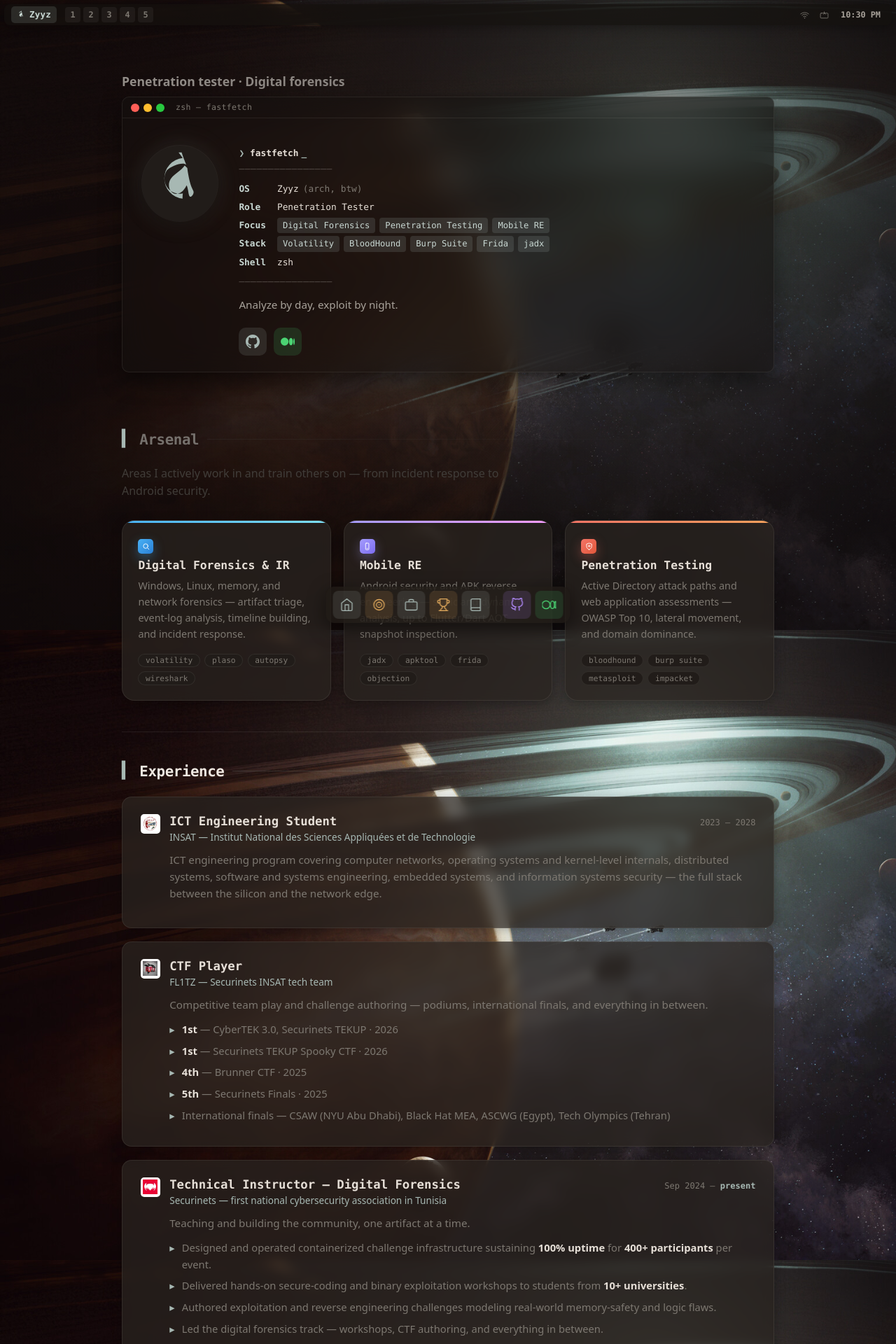
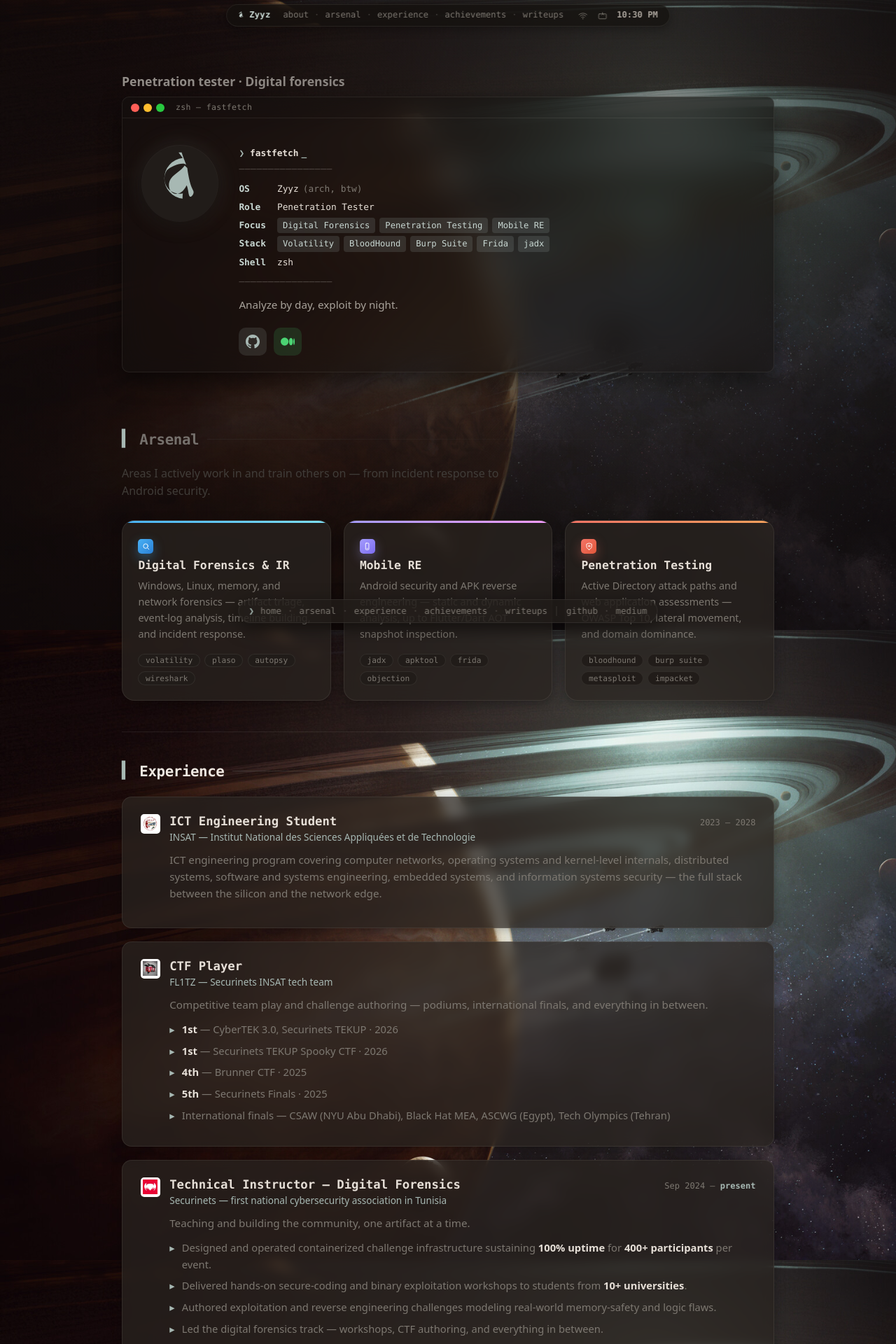
Before and after one commit to 0xZyyz/0xZyyz.github.io, a Jekyll site: the page built from index.html, in a window 1280 px wide. Shown: the top 1920 px of the page at 70% size. Built offline with Jekyll 4.4.1, drawn with Linux system fonts in a browser that asks for light colours.

Commit message:
De-clone from x-0r: pill waybar with text links, terminal-style launcher bar

```diff
--- a/_layouts/default.html
+++ b/_layouts/default.html
@@ -11,19 +11,17 @@
   </head>
   <body>
     <header class="waybar" id="waybar">
-      <div class="waybar__left">
       <a class="waybar__logo" href="{{ '/' | relative_url }}" aria-label="Zyyz — home">
         <svg class="waybar__arch" viewBox="0 0 24 24" aria-hidden="true" fill="currentColor"><path d="M11.392 0c.347.276 1.222 1.613 1.693 2.191a7.9 7.9 0 0 0-.056 15.713 11.698 11.698 0 0 1 .105-2.034 5.86 5.86 0 0 1-6.16-8.906c1.653-1.75 6.354-3.417 7.479-2.115-1.183-3.022-1.918-4.958-1.918-5.537C12.172 1.585 12.222 1.11 12.7 0Zm3.46 6.077c.214 1.907.807 5.05 1.437 6.784.567 1.562 1.009 1.988 1.009 2.5 0 .808-.743 1.79-1.2 1.79-.335 0-.48-.257-.63-.835-.225-.874-.34-2.471-.877-3.587-1.262 2.516-2.696 3.303-3.977 3.303-1.698 0-2.853-1.568-2.853-3.297 0-3.89 4.22-4.854 6.09-7.657Z"/></svg>
         <span>Zyyz</span>
       </a>
       <nav class="waybar__nav" aria-label="Site sections">
-          <a href="#about" class="waybar__item" data-label="about" aria-label="About">1</a>
-          <a href="#arsenal" class="waybar__item" data-label="arsenal" aria-label="Arsenal">2</a>
-          <a href="#experience" class="waybar__item" data-label="experience" aria-label="Experience">3</a>
-          <a href="#achievements" class="waybar__item" data-label="achievements" aria-label="Achievements">4</a>
-          <a href="#writeups" class="waybar__item" data-label="field-notes" aria-label="Field notes">5</a>
+        <a href="#about">about</a><span class="waybar__dot" aria-hidden="true">·</span>
+        <a href="#arsenal">arsenal</a><span class="waybar__dot" aria-hidden="true">·</span>
+        <a href="#experience">experience</a><span class="waybar__dot" aria-hidden="true">·</span>
+        <a href="#achievements">achievements</a><span class="waybar__dot" aria-hidden="true">·</span>
+        <a href="#writeups">writeups</a>
       </nav>
-      </div>
       <div class="waybar__right">
         <span class="waybar__mod" aria-hidden="true">
           <svg viewBox="0 0 24 24" fill="none" stroke="currentColor" stroke-width="1.6" stroke-linecap="round"><path d="M5 12.55a11 11 0 0 1 14.08 0"/><path d="M1.42 9a16 16 0 0 1 21.16 0"/><path d="M8.53 16.11a6 6 0 0 1 6.95 0"/><circle cx="12" cy="20" r="1.4" fill="currentColor" stroke="none"/></svg>
@@ -37,29 +35,16 @@
 
     {{ content }}
 
-    <nav class="dock" id="dock" aria-label="Launcher">
-      <a href="#about" class="dock__item" title="Home" id="dock-home">
-        <svg viewBox="0 0 24 24"><path d="M3 9l9-7 9 7v11a2 2 0 0 1-2 2H5a2 2 0 0 1-2-2z"/><polyline points="9 22 9 12 15 12 15 22"/></svg>
-      </a>
-      <a href="#arsenal" class="dock__item" title="Arsenal" id="dock-arsenal">
-        <svg viewBox="0 0 24 24"><circle cx="12" cy="12" r="9"/><circle cx="12" cy="12" r="4.5"/><circle cx="12" cy="12" r="1" fill="currentColor" stroke="none"/></svg>
-      </a>
-      <a href="#experience" class="dock__item" title="Experience" id="dock-experience">
-        <svg viewBox="0 0 24 24"><rect x="2" y="7" width="20" height="14" rx="2"/><path d="M16 7V5a2 2 0 0 0-2-2h-4a2 2 0 0 0-2 2v2"/><line x1="12" y1="12" x2="12" y2="12.01"/></svg>
-      </a>
-      <a href="#achievements" class="dock__item" title="Achievements" id="dock-achievements">
-        <svg viewBox="0 0 24 24"><path d="M6 9H4.5a2.5 2.5 0 0 1 0-5H6"/><path d="M18 9h1.5a2.5 2.5 0 0 0 0-5H18"/><path d="M4 22h16"/><path d="M10 14.66V17c0 .55-.47.98-.97 1.21C7.85 18.75 7 20.24 7 22"/><path d="M14 14.66V17c0 .55.47.98.97 1.21 1.18.54 2.03 2.03 2.03 3.79"/><path d="M18 2H6v7a6 6 0 0 0 12 0V2Z"/></svg>
-      </a>
-      <a href="#writeups" class="dock__item" title="Field notes" id="dock-notes">
-        <svg viewBox="0 0 24 24"><path d="M4 19.5A2.5 2.5 0 0 1 6.5 17H20"/><path d="M6.5 2H20v20H6.5A2.5 2.5 0 0 1 4 19.5v-15A2.5 2.5 0 0 1 6.5 2z"/></svg>
-      </a>
-      <div class="dock__sep" aria-hidden="true"></div>
-      <a href="https://github.com/Zyyz2" target="_blank" rel="noopener" class="dock__item" title="GitHub" id="dock-github">
-        <svg viewBox="0 0 24 24"><path d="M9 19c-5 1.5-5-2.5-7-3m14 6v-3.87a3.37 3.37 0 0 0-.94-2.61c3.14-.35 6.44-1.54 6.44-7A5.44 5.44 0 0 0 20 4.77 5.07 5.07 0 0 0 19.91 1S18.73.65 16 2.48a13.38 13.38 0 0 0-7 0C6.27.65 5.09 1 5.09 1A5.07 5.07 0 0 0 5 4.77a5.44 5.44 0 0 0-1.5 3.78c0 5.42 3.3 6.61 6.44 7A3.37 3.37 0 0 0 9 18.13V22"/></svg>
-      </a>
-      <a href="https://medium.com/@Zyyz" target="_blank" rel="noopener" class="dock__item" title="Medium" id="dock-medium">
-        <svg viewBox="0 0 24 24"><path d="M13.54 12a6.8 6.8 0 0 1-6.77 6.82A6.8 6.8 0 0 1 0 12a6.8 6.8 0 0 1 6.77-6.82A6.8 6.8 0 0 1 13.54 12zm7.42 0c0 3.54-1.51 6.42-3.38 6.42-1.87 0-3.39-2.88-3.39-6.42s1.52-6.42 3.39-6.42 3.38 2.88 3.38 6.42zM24 12c0 3.17-.53 5.75-1.19 5.75-.66 0-1.19-2.58-1.19-5.75s.53-5.75 1.19-5.75C23.47 6.25 24 8.83 24 12z"/></svg>
-      </a>
+    <nav class="dockbar" id="dockbar" aria-label="Launcher">
+      <span class="dockbar__prompt" aria-hidden="true">❯</span>
+      <a href="#about">home</a><span class="dockbar__dot" aria-hidden="true">·</span>
+      <a href="#arsenal">arsenal</a><span class="dockbar__dot" aria-hidden="true">·</span>
+      <a href="#experience">experience</a><span class="dockbar__dot" aria-hidden="true">·</span>
+      <a href="#achievements">achievements</a><span class="dockbar__dot" aria-hidden="true">·</span>
+      <a href="#writeups">writeups</a>
+      <span class="dockbar__sep" aria-hidden="true"></span>
+      <a href="https://github.com/Zyyz2" target="_blank" rel="noopener">github</a><span class="dockbar__dot" aria-hidden="true">·</span>
+      <a href="https://medium.com/@Zyyz" target="_blank" rel="noopener">medium</a>
     </nav>
 
     <script>
--- a/style.css
+++ b/style.css
@@ -89,37 +89,35 @@ code {
   color: var(--brand-3);
 }
 
-/* ---- waybar (HyDE-style floating top bar) ---- */
+/* ---- waybar (floating top pill) ---- */
 .waybar {
   position: fixed;
   top: 6px;
-  left: 6px;
-  right: 6px;
+  left: 50%;
+  transform: translateX(-50%);
   z-index: 1000;
-  height: 30px;
+  display: flex;
+  align-items: center;
+  gap: 18px;
+  height: 32px;
+  padding: 0 14px;
   background: var(--bar-bg);
   backdrop-filter: blur(24px) saturate(160%);
   -webkit-backdrop-filter: blur(24px) saturate(160%);
-  border-radius: 8px;
-  display: flex;
-  align-items: center;
-  padding: 0 10px;
+  border: 1px solid var(--line);
+  border-radius: 999px;
   font-family: var(--mono);
-  font-size: 0.78rem;
+  font-size: 0.76rem;
   color: var(--text-secondary);
   box-shadow: 0 4px 14px rgba(0, 0, 0, 0.3);
+  white-space: nowrap;
 }
-
-.waybar__left { display: flex; align-items: center; gap: 12px; }
 
 .waybar__logo {
   display: flex;
   align-items: center;
   gap: 6px;
-  padding: 2px 8px;
-  border-radius: 5px;
   color: var(--accent-hover);
-  background: var(--accent-dim);
   font-weight: 600;
   letter-spacing: 0.02em;
   text-decoration: none;
@@ -128,50 +126,16 @@ code {
 .waybar__logo:hover { color: var(--text-heading); text-decoration: none; }
 .waybar__arch { width: 12px; height: 12px; display: block; }
 
-.waybar__nav { display: flex; gap: 4px; align-items: center; }
-
-.waybar__item {
-  width: 22px;
-  height: 22px;
-  border-radius: 4px;
-  background: rgba(255, 255, 255, 0.05);
-  color: var(--muted);
-  font-family: var(--mono);
-  font-size: 0.74rem;
-  font-weight: 600;
-  display: inline-flex;
-  align-items: center;
-  justify-content: center;
-  text-decoration: none;
-  position: relative;
-  transition: background 0.12s ease, color 0.12s ease, transform 0.12s ease;
+.waybar__nav {
+  display: flex;
+  align-items: baseline;
+  gap: 8px;
 }
 
-.waybar__item:hover {
-  background: rgba(255, 255, 255, 0.1);
-  color: var(--text-heading);
-  transform: translateY(-1px);
-}
+.waybar__nav a { color: var(--muted); text-decoration: none; }
+.waybar__nav a:hover { color: var(--text-heading); text-decoration: none; }
 
-.waybar__item::after {
-  content: attr(data-label);
-  position: absolute;
-  top: 28px;
-  left: 50%;
-  transform: translateX(-50%);
-  padding: 2px 7px;
-  background: var(--bg-0);
-  color: var(--text);
-  font-family: var(--mono);
-  font-size: 0.66rem;
-  border-radius: 4px;
-  white-space: nowrap;
-  opacity: 0;
-  pointer-events: none;
-  transition: opacity 0.15s ease;
-}
-
-.waybar__item:hover::after { opacity: 1; }
+.waybar__dot { color: rgba(239, 232, 225, 0.22); }
 
 .waybar__right {
   margin-left: auto;
@@ -193,76 +157,48 @@ code {
 
 .waybar__clock {
   color: var(--text-secondary);
-  font: 600 0.74rem var(--mono);
-  padding: 0 6px;
+  font-weight: 600;
+  padding: 0 2px;
 }
 
-/* ---- launcher dock ---- */
-.dock {
+/* ---- bottom launcher (terminal-style text bar) ---- */
+.dockbar {
   position: fixed;
   bottom: 10px;
   left: 50%;
   transform: translateX(-50%);
   z-index: 1000;
   display: flex;
-  align-items: center;
-  gap: 6px;
-  padding: 6px 10px;
-  background: rgba(33, 28, 25, 0.68);
+  align-items: baseline;
+  gap: 9px;
+  max-width: calc(100vw - 24px);
+  padding: 6px 14px;
+  background: rgba(33, 28, 25, 0.72);
   backdrop-filter: blur(24px) saturate(160%);
   -webkit-backdrop-filter: blur(24px) saturate(160%);
-  border-radius: 12px;
+  border: 1px solid var(--line);
+  border-radius: 999px;
+  font-family: var(--mono);
+  font-size: 0.78rem;
+  color: var(--text-secondary);
   box-shadow: 0 8px 28px rgba(0, 0, 0, 0.45);
+  white-space: nowrap;
+  overflow-x: auto;
 }
 
-.dock__item {
-  --dock-color: var(--text-secondary);
-  width: 40px;
-  height: 40px;
-  border-radius: 8px;
-  display: flex;
-  align-items: center;
-  justify-content: center;
-  color: var(--dock-color);
-  background: color-mix(in srgb, var(--dock-color) 14%, transparent);
-  text-decoration: none;
-  position: relative;
-  transition: transform 0.2s cubic-bezier(0.22, 1, 0.36, 1),
-              background 0.12s ease,
-              color 0.12s ease,
-              box-shadow 0.12s ease;
-}
+.dockbar__prompt { color: var(--accent); font-weight: 700; }
 
-.dock__item:hover {
-  transform: translateY(-6px) scale(1.05);
-  background: var(--dock-color);
-  color: #141110 !important;
-  box-shadow:
-    0 10px 24px rgba(0, 0, 0, 0.45),
-    0 0 22px color-mix(in srgb, var(--dock-color) 55%, transparent);
-}
+.dockbar a { color: var(--muted); text-decoration: none; }
+.dockbar a:hover { color: var(--text-heading); text-decoration: none; }
 
-.dock__item svg {
-  width: 20px;
-  height: 20px;
-  stroke: currentColor;
-  fill: none;
-  stroke-width: 1.6;
-}
+.dockbar__dot { color: rgba(239, 232, 225, 0.22); }
 
-#dock-home         { --dock-color: var(--accent); }
-#dock-arsenal      { --dock-color: var(--gold); }
-#dock-experience   { --dock-color: var(--accent); }
-#dock-achievements { --dock-color: var(--gold); }
-#dock-notes        { --dock-color: var(--accent); }
-#dock-github       { --dock-color: #b48cff; }
-#dock-medium       { --dock-color: #4bd373; }
-
-.dock__sep {
+.dockbar__sep {
   width: 1px;
-  height: 26px;
-  background: rgba(255, 255, 255, 0.08);
-  margin: 0 3px;
+  height: 14px;
+  background: rgba(239, 232, 225, 0.12);
+  margin: 0 4px;
+  align-self: center;
 }
 
 /* ---- layout ---- */
@@ -823,8 +759,9 @@ body { padding-top: 42px; }
   .captures { grid-template-columns: 1fr; gap: 2.2rem; }
   .capture { grid-template-columns: 48px 1fr; gap: 10px; }
   .capture-quiet { grid-template-columns: 48px 1fr; }
-  .waybar { padding: 0 8px; }
+  .waybar { padding: 0 10px; }
   .waybar__mod { display: none; }
+  .dockbar { gap: 7px; padding: 5px 11px; font-size: 0.72rem; }
   .layout { padding: 2rem 1.1rem 7rem; }
   .hero { padding: 1.5rem 0 2.5rem; }
   .neofetch { grid-template-columns: 1fr; gap: 1.2rem; padding: 0 1.1rem 1.3rem; }
@@ -832,10 +769,7 @@ body { padding-top: 42px; }
   .neofetch-avatar { gap: 0.5rem; }
   .arch-logo { width: 84px; height: 84px; padding: 0.5rem; }
   .nf-fields { gap: 2px 12px; font-size: 0.78rem; }
-  .dock { gap: 4px; padding: 5px 8px; border-radius: 11px; }
-  .dock__item { width: 34px; height: 34px; }
-  .dock__item svg { width: 18px; height: 18px; }
-  .dock__sep { height: 22px; }
+
   .note { padding: 1.75rem 1.25rem; margin: 2rem 0 1.5rem; }
   .footer { flex-direction: column; }
 }
```
Lines whose indentation alone changed are shown as unchanged.
